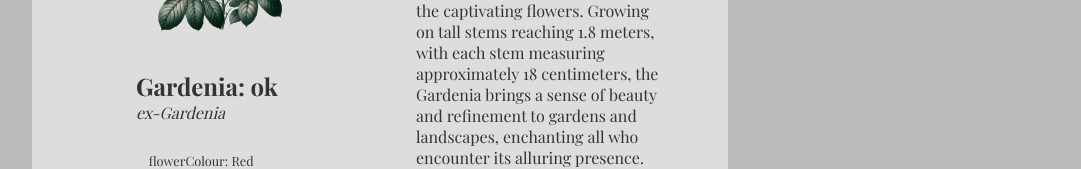
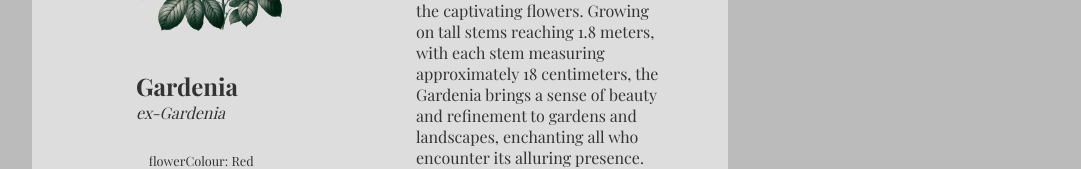
Before and after one commit to RandomStudio/large-language-trees, a SvelteKit app: page / in a window 1280 px wide. Shown: the part 366-535 px from the top of the page, without its empty margins (8-1089 px from the left). Built offline with nearby package versions, Linux system fonts and the light colour scheme; a web font is replaced by a local one.

Commit message:
remove debugging inline

```diff
--- a/src/routes/PlantDetails.svelte
+++ b/src/routes/PlantDetails.svelte
@@ -64,7 +64,7 @@
             {/if}
         </div>
         <h2>
-            {plantDetails.commonName}: {busy ? "busy" : "ok"}
+            {plantDetails.commonName}
         </h2>
         <div class="subtitle">
             {plantDetails.id}
```
